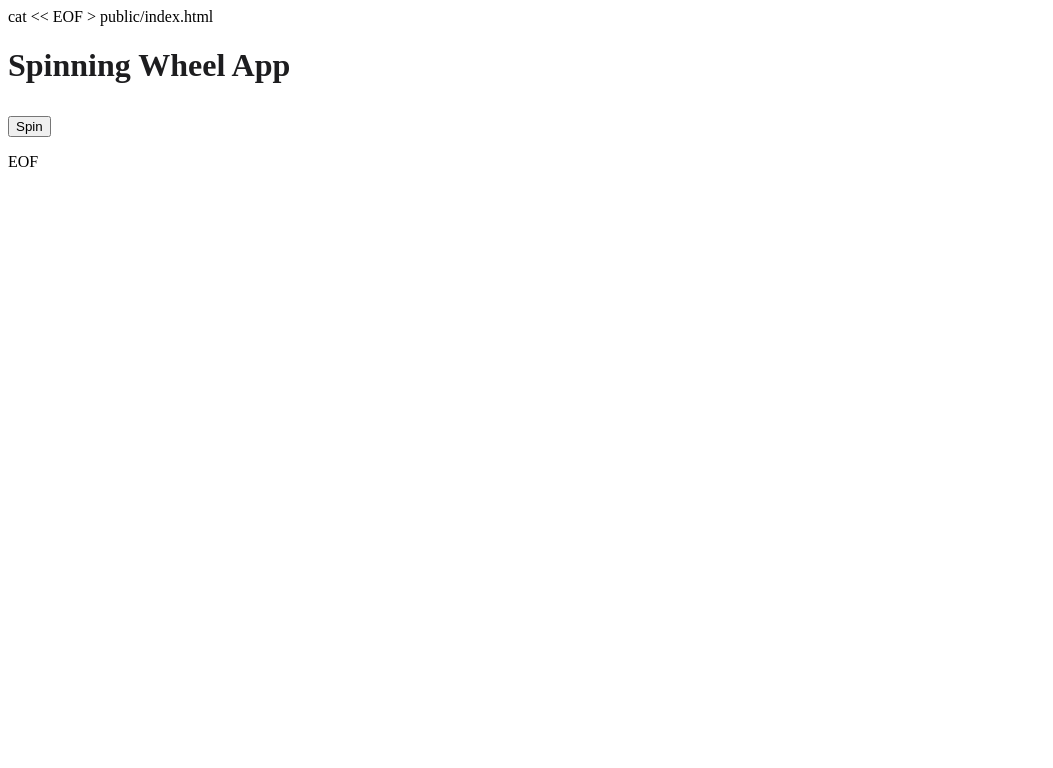
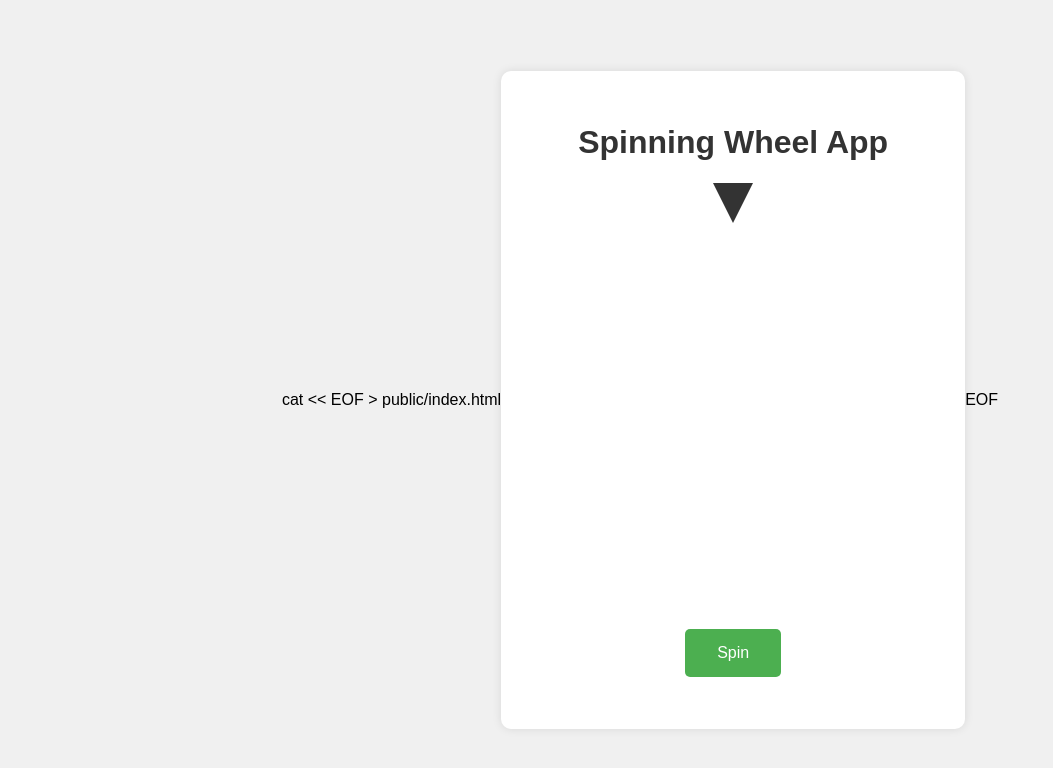
Before and after one commit to smithjiyugaoka/spinning-wheel, a plain HTML site: page public/index.html in a window 1280 px wide. Shown: the whole page, without its empty margins (0-1053 px from the left). Drawn offline with Linux system fonts and the light colour scheme.

Commit message:
Improved UI and functionality of the spinning wheel app

```diff
--- a/public/data.js
+++ b/public/data.js
@@ -13,4 +13,3 @@ const data = [
     // ... (add all 100 names here)
     { name: "Vance", value: 4 }
 ];
-EOF
--- a/public/index.html
+++ b/public/index.html
@@ -8,10 +8,15 @@ cat << EOF > public/index.html
     <link rel="stylesheet" href="styles.css">
 </head>
 <body>
-    <h1>Spinning Wheel App</h1>
-    <div id="wheel"></div>
-    <button id="spin">Spin</button>
-    <div id="result"></div>
+    <div class="container">
+        <h1>Spinning Wheel App</h1>
+        <div class="wheel-container">
+            <canvas id="wheel" width="400" height="400"></canvas>
+            <div id="selector"></div>
+        </div>
+        <button id="spin-btn">Spin</button>
+        <div id="result"></div>
+    </div>
     <script src="data.js"></script>
     <script src="script.js"></script>
 </body>
--- a/public/script.js
+++ b/public/script.js
@@ -1,4 +1,3 @@
-cat << EOF > public/script.js
 const wheel = document.getElementById('wheel');
 const spinBtn = document.getElementById('spin-btn');
 const result = document.getElementById('result');
@@ -24,7 +23,7 @@ function drawWheel() {
         ctx.arc(centerX, centerY, radius, startAngle, endAngle);
         ctx.closePath();
 
-        ctx.fillStyle = \`hsl(\${index * (360 / data.length)}, 70%, 60%)\`;
+        ctx.fillStyle = `hsl(${index * (360 / data.length)}, 70%, 60%)`;
         ctx.fill();
 
         ctx.save();
@@ -41,7 +40,7 @@ function drawWheel() {
 }
 
 function rotateWheel(angle) {
-    wheel.style.transform = \`rotate(\${angle}deg)\`;
+    wheel.style.transform = `rotate(${angle}deg)`;
 }
 
 function getResult(angle) {
@@ -78,7 +77,7 @@ function spin() {
             requestAnimationFrame(animate);
         } else {
             const selectedName = getResult(spinAngle);
-            result.textContent = \`Result: \${selectedName}\`;
+            result.textContent = `Result: ${selectedName}`;
             isSpinning = false;
         }
     }
@@ -88,4 +87,3 @@ function spin() {
 
 drawWheel();
 spinBtn.addEventListener('click', spin);
-EOF
--- a/public/styles.css
+++ b/public/styles.css
@@ -1,32 +1,30 @@
-cat << EOF > public/styles.css
 body {
-    font-family: -apple-system, BlinkMacSystemFont, 'Segoe UI', Roboto, Helvetica, Arial, sans-serif;
-    background-color: #f5f5f7;
+    font-family: Arial, sans-serif;
     display: flex;
     justify-content: center;
     align-items: center;
     height: 100vh;
     margin: 0;
+    background-color: #f0f0f0;
 }
 
 .container {
     text-align: center;
     background-color: white;
-    border-radius: 20px;
     padding: 2rem;
-    box-shadow: 0 4px 6px rgba(0, 0, 0, 0.1);
+    border-radius: 10px;
+    box-shadow: 0 0 10px rgba(0,0,0,0.1);
 }
 
 h1 {
-    color: #1d1d1f;
-    margin-bottom: 2rem;
+    color: #333;
 }
 
 .wheel-container {
     position: relative;
     width: 400px;
     height: 400px;
-    margin: 0 auto 2rem;
+    margin: 2rem auto;
 }
 
 #wheel {
@@ -40,30 +38,27 @@ h1 {
     transform: translateX(-50%);
     width: 0;
     height: 0;
-    border-left: 15px solid transparent;
-    border-right: 15px solid transparent;
-    border-top: 30px solid #007aff;
+    border-left: 20px solid transparent;
+    border-right: 20px solid transparent;
+    border-top: 40px solid #333;
 }
 
 #spin-btn {
-    background-color: #007aff;
+    background-color: #4CAF50;
+    border: none;
     color: white;
-    border: none;
-    padding: 10px 20px;
-    font-size: 1rem;
-    border-radius: 20px;
+    padding: 15px 32px;
+    text-align: center;
+    text-decoration: none;
+    display: inline-block;
+    font-size: 16px;
+    margin: 4px 2px;
     cursor: pointer;
-    transition: background-color 0.3s ease;
-}
-
-#spin-btn:hover {
-    background-color: #0056b3;
+    border-radius: 5px;
 }
 
 #result {
     margin-top: 1rem;
     font-size: 1.2rem;
     font-weight: bold;
-    color: #1d1d1f;
 }
-EOF
```
Also changed, not shown: 1 other file.
